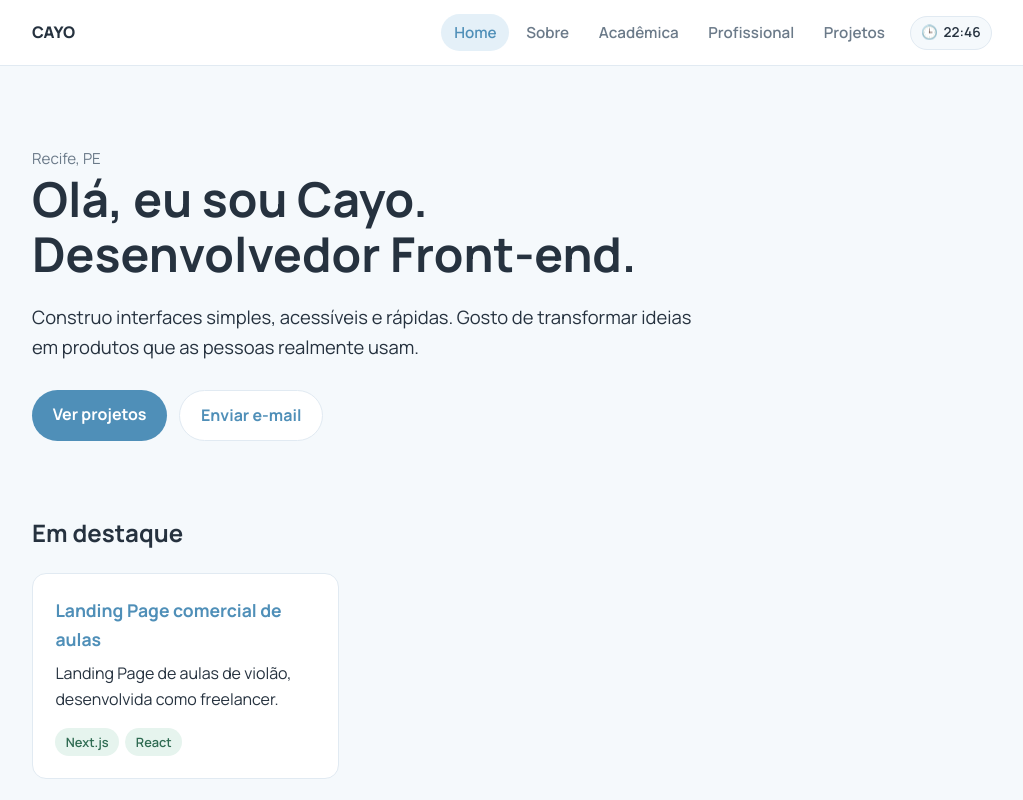
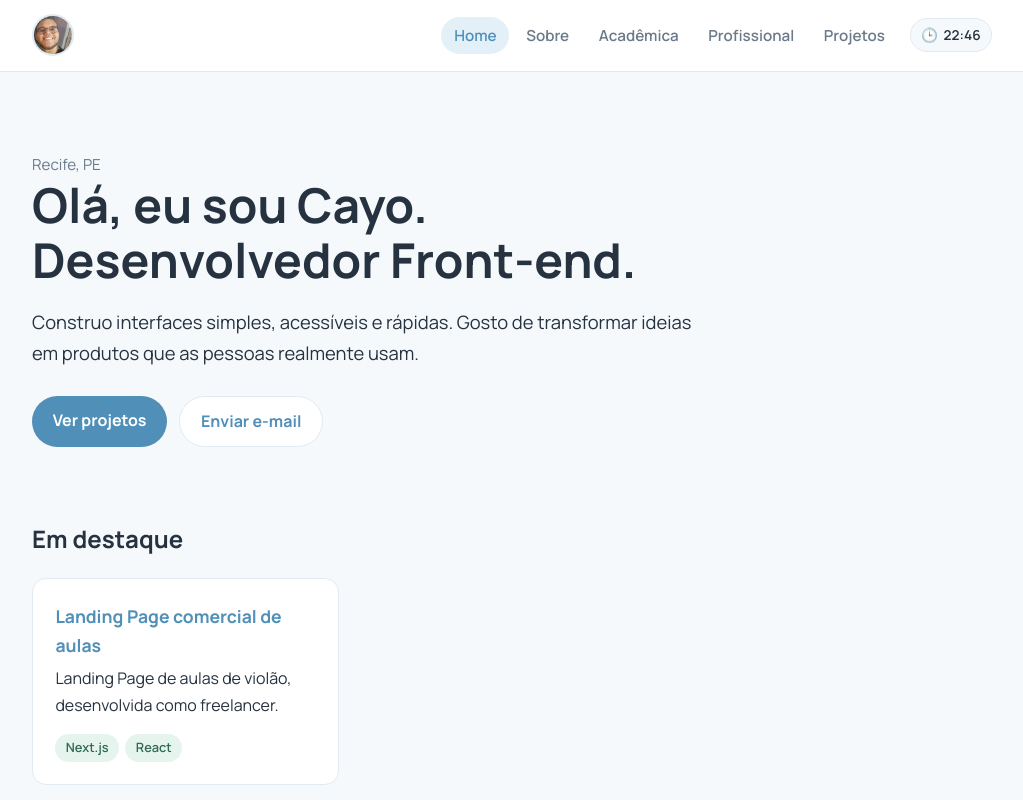
Before and after one commit to 1cayo/portifolio-frontend, a Next.js app: page / in a window 1280 px wide. Shown: the top 800 px of the page, without its empty margins (128-1151 px from the left). Built offline with nearby package versions, Linux system fonts and the light colour scheme; no server answers.

Commit message:
feat(header): replace brand name with rounded profile avatar in navbar

```diff
--- a/app/globals.css
+++ b/app/globals.css
@@ -33,8 +33,19 @@ p + p { margin-top: .75rem; }
 .header-inner { display: flex; flex-wrap: wrap; align-items: center; justify-content: space-between; gap: .5rem 1.5rem; padding-block: .9rem; }
 .header-nav-wrap { display: flex; align-items: center; flex-wrap: wrap; gap: .75rem; }
 .header-widgets { display: inline-flex; align-items: center; flex-wrap: wrap; gap: .4rem; }
-.brand { font-weight: 800; color: var(--ink); }
+.brand { display: inline-flex; align-items: center; border-radius: 50%; }
 .brand:hover { text-decoration: none; }
+.brand-avatar {
+  border-radius: 50%;
+  object-fit: cover;
+  border: 2px solid var(--line);
+  transition: transform .2s ease, border-color .2s ease;
+  display: block;
+}
+.brand:hover .brand-avatar {
+  transform: scale(1.05);
+  border-color: var(--accent);
+}
 .nav { display: flex; flex-wrap: wrap; gap: .25rem; list-style: none; padding: 0; }
 .nav a { display: block; padding: .35rem .8rem; border-radius: 999px; color: var(--muted); font-weight: 600; font-size: .95rem; }
 .nav a:hover { background: var(--accent-soft); text-decoration: none; }
--- a/components/Header.jsx
+++ b/components/Header.jsx
@@ -1,6 +1,7 @@
 "use client";
 
 import Link from "next/link";
+import Image from "next/image";
 import { usePathname } from "next/navigation";
 import WeatherBadge from "@/components/WeatherBadge";
 import TimeBadge from "@/components/TimeBadge";
@@ -18,7 +19,16 @@ export default function Header({ name }) {
   return (
     <header className="header">
       <div className="container header-inner">
-        <Link href="/" className="brand">{name}</Link>
+        <Link href="/" className="brand" aria-label={`Página inicial de ${name || "Portfólio"}`}>
+          <Image
+            src="/profile.jpg"
+            alt={name ? `Foto de perfil de ${name}` : "Foto de perfil"}
+            width={42}
+            height={42}
+            priority
+            className="brand-avatar"
+          />
+        </Link>
         <div className="header-nav-wrap">
           <nav aria-label="Principal">
             <ul className="nav">
```
